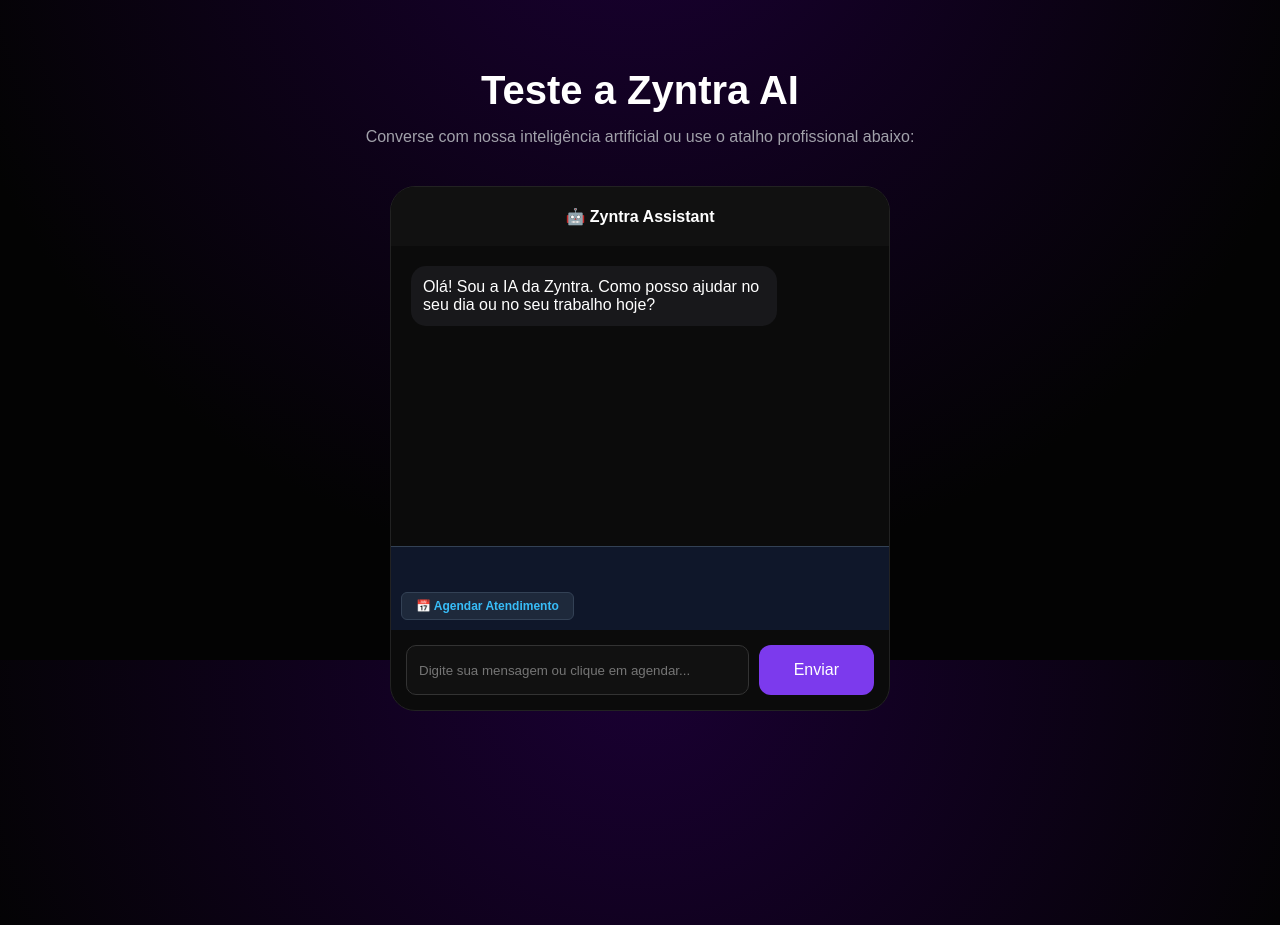
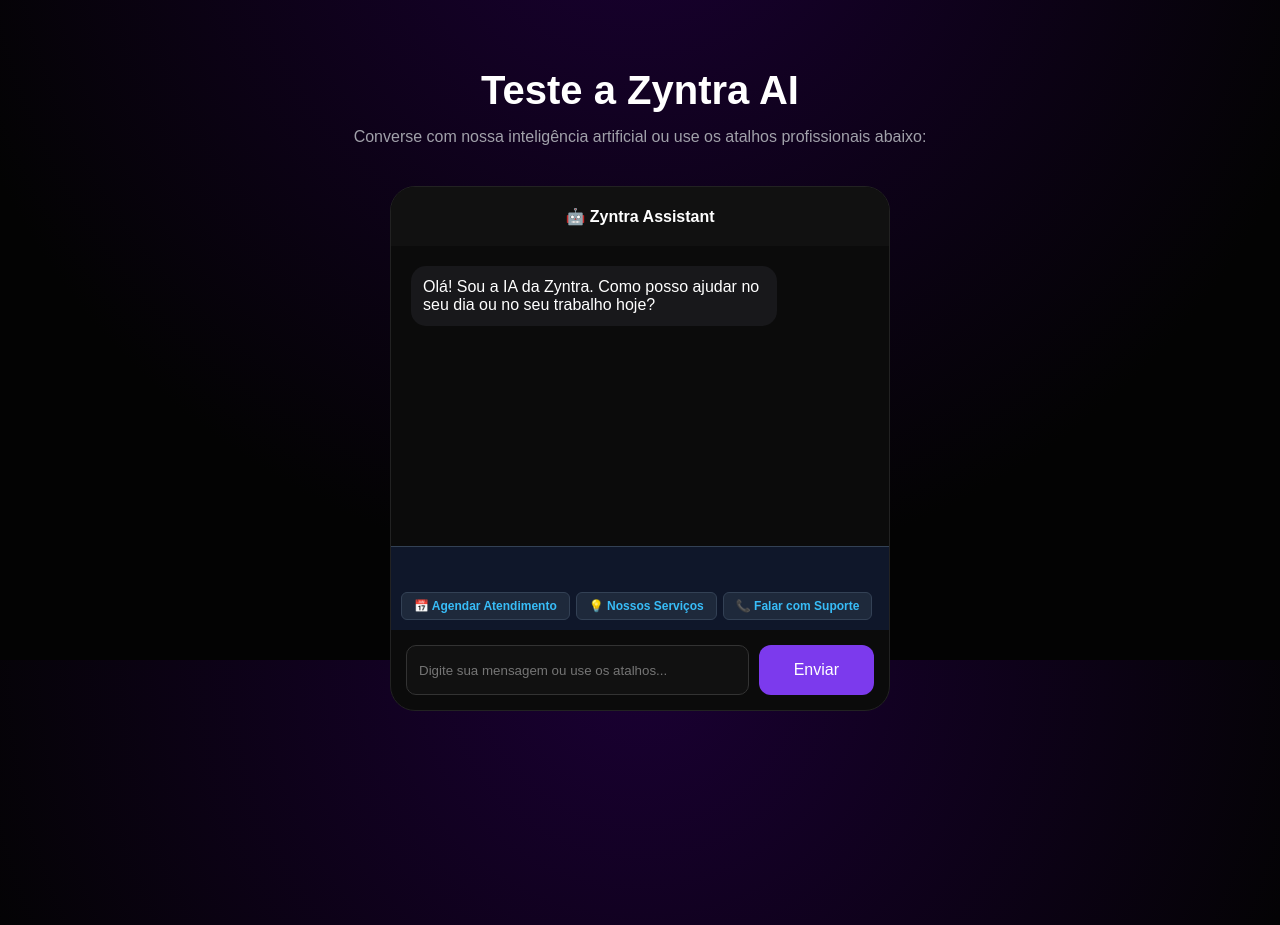
Before and after one commit to Saykswzx/zyntra-ai, a plain HTML site: page index.html in a window 1280 px wide. Shown: the part 1740-2665 px from the top of the page. Drawn offline with Linux system fonts and the light colour scheme.

Commit message:
Update index.html

```diff
--- a/index.html
+++ b/index.html
@@ -73,7 +73,7 @@
 
     <section id="demo" class="demo">
         <h2>Teste a Zyntra AI</h2>
-        <p>Converse com nossa inteligência artificial ou use o atalho profissional abaixo:</p>
+        <p>Converse com nossa inteligência artificial ou use os atalhos profissionais abaixo:</p>
 
         <div class="chat-box">
             <div class="chat-header">🤖 Zyntra Assistant</div>
@@ -82,11 +82,13 @@
             </div>
 
             <div class="quick-actions" style="display: flex; gap: 6px; padding: 10px; background: #0f172a; flex-wrap: wrap; border-top: 1px solid #334155;">
-                <button onclick="iniciarAgendamento()" style="background: #1e293b; color: #38bdf8; border: 1px solid #334155; padding: 6px 14px; border-radius: 6px; cursor: pointer; font-size: 12px; font-weight: bold;">📅 Agendar Atendimento</button>
+                <button onclick="iniciarAgendamento()" style="background: #1e293b; color: #38bdf8; border: 1px solid #334155; padding: 6px 12px; border-radius: 6px; cursor: pointer; font-size: 12px; font-weight: bold;">📅 Agendar Atendimento</button>
+                <button onclick="consultarServicos()" style="background: #1e293b; color: #38bdf8; border: 1px solid #334155; padding: 6px 12px; border-radius: 6px; cursor: pointer; font-size: 12px; font-weight: bold;">💡 Nossos Serviços</button>
+                <button onclick="falarSuporte()" style="background: #1e293b; color: #38bdf8; border: 1px solid #334155; padding: 6px 12px; border-radius: 6px; cursor: pointer; font-size: 12px; font-weight: bold;">📞 Falar com Suporte</button>
             </div>
 
             <div class="chat-input">
-                <input id="userInput" type="text" placeholder="Digite sua mensagem ou clique em agendar...">
+                <input id="userInput" type="text" placeholder="Digite sua mensagem ou use os atalhos...">
                 <button id="send">Enviar</button>
             </div>
         </div>
```
